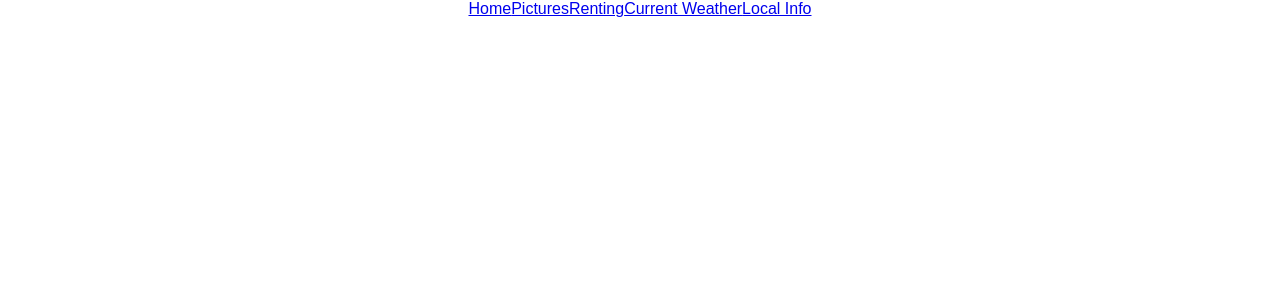
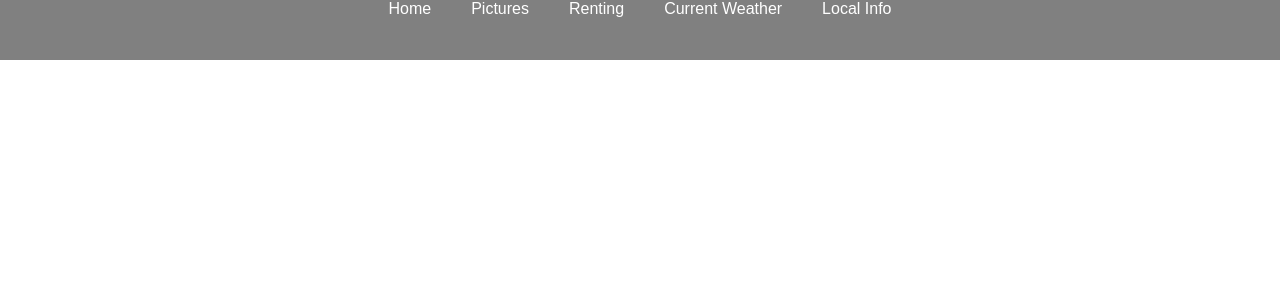
Before and after one commit to maffkipp/deer-isle, a React (Create React App) app: page / in a window 1280 px wide. Shown: the top 300 px of the page. Built offline with nearby package versions, Linux system fonts and the light colour scheme.

Commit message:
added navbar styles

```diff
--- a/src/App.js
+++ b/src/App.js
@@ -1,5 +1,4 @@
 import React, { Component } from 'react';
-import logo from './logo.svg';
 import './App.css';
 
 import NavBar from './components/NavBar'
--- a/src/components/NavBar.js
+++ b/src/components/NavBar.js
@@ -20,11 +20,18 @@ class NavBar extends Component {
         });
 
         return (
-            <div className='navbar'>
+            <Nav>
                 {linkList}
-            </div>
+            </Nav>
         );
     }
 }
 
 export default NavBar;
+
+//Style Components
+const Nav = styled.div`
+    width: 100%;
+    height: 60px;
+    background-color: grey;
+`
--- a/src/components/NavLink.js
+++ b/src/components/NavLink.js
@@ -4,11 +4,20 @@ import styled from 'styled-components';
 class NavLink extends Component {
     render() {
         return (
-            <a href={`#${this.props.linkKey}`}>
+            <Anchor href={`#${this.props.linkKey}`}>
                 {this.props.linkValue}
-            </a>
+            </Anchor>
         );
     }
 }
 
 export default NavLink;
+
+const Anchor = styled.a`
+    text-decoration: none;
+    color: white;
+    padding: 20px;
+    &:hover {
+        background-color: green;
+    }
+`
```
Also changed, not shown: src/logo.svg (deleted), 1 other file (tests, documents, lock files or other folders).
